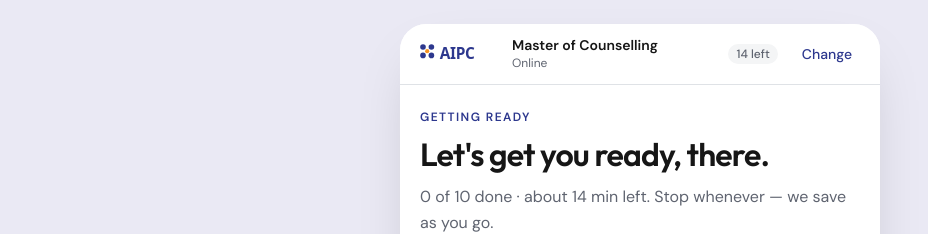
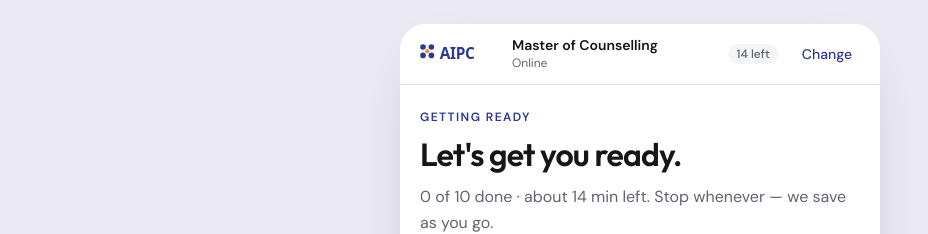
Before and after one commit to kostia-gif/upflow, a Next.js app: page /apply/ready in a window 1280 px wide. Shown: the top 234 px of the page, without its empty margins (0-928 px from the left). Built offline with nearby package versions, Linux system fonts and the light colour scheme.

Commit message:
feat: update user greeting logic and formatting in ReadyHubPage component

```diff
--- a/app/apply/ready/page.tsx
+++ b/app/apply/ready/page.tsx
@@ -17,7 +17,8 @@ export default function ReadyHubPage() {
   const router = useRouter()
   const { state, app, brand, modules, progress, minutesLeft, nextModule, dispatch } = useApplication()
   const gated = state.dev.returning && !state.dev.returningVerified
-  const name = app.firstName?.trim() || "there"
+  const firstName = app.firstName?.trim()
+  const name = firstName ? `, ${firstName}` : ""
   const onVerified = useCallback(() => dispatch({ type: "SET_DEV", dev: { returningVerified: true } }), [dispatch])
 
   if (gated) {
@@ -25,7 +26,7 @@ export default function ReadyHubPage() {
       <div className="flex flex-col gap-6 px-5 pb-8 pt-6">
         <div className="flex flex-col gap-3">
           <Eyebrow>Welcome back</Eyebrow>
-          <Title>Good to see you, {name}.</Title>
+          <Title>Good to see you{name}.</Title>
           <Lede>
             You&apos;ve done {progress.done} of {progress.total} steps. Confirm it&apos;s you and we&apos;ll pick up
             from there.
@@ -48,10 +49,10 @@ export default function ReadyHubPage() {
           <Eyebrow>Getting ready</Eyebrow>
           <Title>
             {allDone
-              ? `All done, ${name}.`
+              ? `All done${name}.`
               : progress.done === 0
-                ? `Let's get you ready, ${name}.`
-                : `Nice one, ${name}. ${progress.total - progress.done} to go.`}
+                ? `Let's get you ready${name}.`
+                : `Nice one${name}. ${progress.total - progress.done} to go.`}
           </Title>
           <Lede>
             {allDone
```
